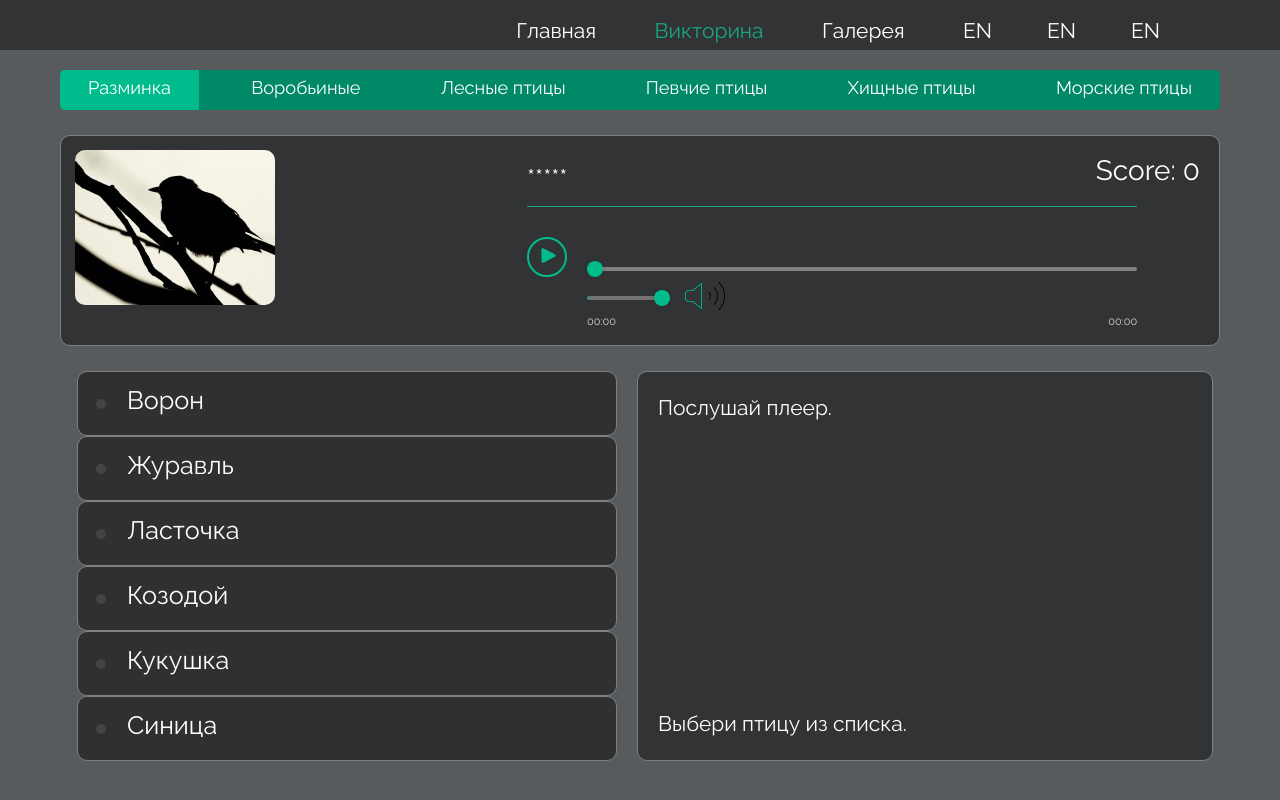
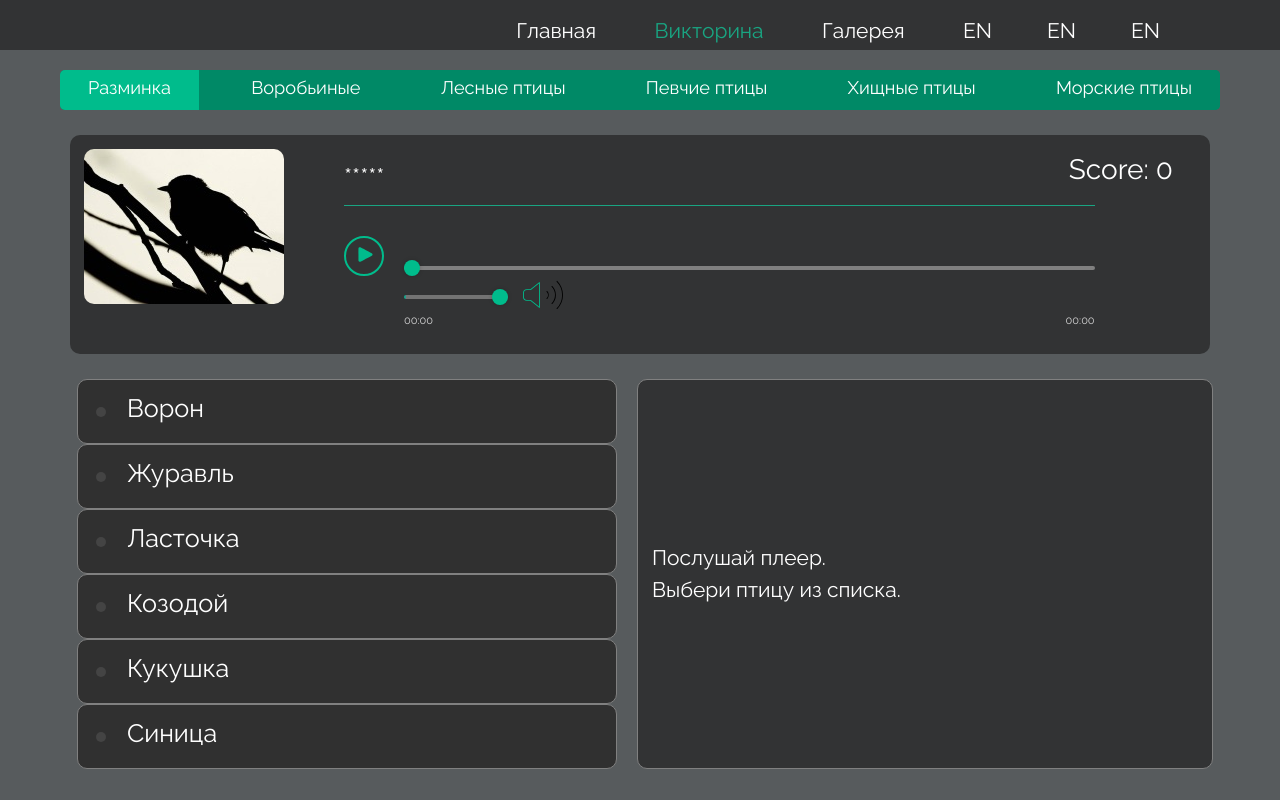
Before and after one commit to zhannach/song-bird, a website built with webpack: page song-bird/src/quiz.html in a window 1280 px wide. Shown: the top 800 px of the page. Built offline with nearby package versions, Linux system fonts and the light colour scheme; files whose address does not match are found by name.

Commit message:
refactor: fix style in global.css

```diff
--- a/song-bird/src/assets/styles/global.css
+++ b/song-bird/src/assets/styles/global.css
@@ -177,9 +177,13 @@ body {
     padding: 0;
   }
 
+  .header__nav {
+    margin-right: 25px;
+  }
+
   .nav__link {
     font-size: 1.5rem;
-    margin: 15px 15px 15px 30px;
+    margin: 15px 10px 30px;
   }
 }
 
@@ -201,8 +205,9 @@ body {
     flex-direction: column;
     background-color: rgb(50, 51, 52);
     width: 100%;
-    height: 200px;
+    height: 300px;
     z-index: 2001;
+    margin: 0;
   }
 
   .header__nav.active .nav__link {
--- a/song-bird/src/assets/styles/quiz.scss
+++ b/song-bird/src/assets/styles/quiz.scss
@@ -30,6 +30,8 @@ $border: 1.2px solid $add-color;
     display: none;
   }
 }
+
+// pagination
 
 .pagination {
   max-width: $main-width;
@@ -67,12 +69,18 @@ $border: 1.2px solid $add-color;
 
 .random-bird {
   display: flex;
-  justify-content: space-between;
+  justify-content: center;
+  max-width: 1150px;
   padding: 1rem;
-  margin: 0 20px 25px;
+  margin: 0 30px 25px;
   background-color: rgb(50, 51, 52);
   border-radius: $border-radius;
-  border: $border
+}
+
+.random-bird .bird-card__item {
+  display: flex;
+  justify-content: flex-start;
+  width: 100%;
 }
 
 .random-bird__img {
@@ -83,7 +91,10 @@ $border: 1.2px solid $add-color;
   width: 920px;
 }
 
-.bird__group {
+.random-bird .bird-card__group {
+  width: 75%;
+  margin-left: 60px;
+  position: relative;
   position: relative;
 }
 
@@ -101,7 +112,7 @@ $border: 1.2px solid $add-color;
   z-index: 100;
 }
 
-.bird__player {
+.bird-card__player {
   margin-bottom: 10px;
 }
 
@@ -306,10 +317,10 @@ $border: 1.2px solid $add-color;
 
 
 // bird card
-.bird-card {
+.options .bird-card {
   display: flex;
   flex-direction: column;
-  justify-content: space-between;
+  justify-content: center;
   padding: 1rem;
   background-color: rgb(50, 51, 52);
   border-radius: $border-radius;
@@ -371,9 +382,9 @@ $border: 1.2px solid $add-color;
   width: 100%;
 }
 
-.bird-card__info {
+.options .bird-card__info {
   box-sizing: border-box;
-  font-size: 1rem;
+  font-size: 1.2rem;
   margin: 20px 10px 10px;
 }
 
@@ -414,6 +425,11 @@ $border: 1.2px solid $add-color;
   .options-names {
     width: 35%;
   }
+
+  .random-bird {
+    margin: 0 20px 25px;
+  }
+
   .bird-card{
     flex: 1 1 55%;
     margin-right: 20px;
@@ -452,9 +468,9 @@ $border: 1.2px solid $add-color;
     height: 45px;
   }
 
-  .bird-card {
+  .options .bird-card {
     width: 94%;
-    padding: 0;
+    padding: 20px;
   }
 
   .btn-next {
--- a/song-bird/src/quiz.html
+++ b/song-bird/src/quiz.html
@@ -158,6 +158,7 @@
       </div>
     </footer>
   </div>
+  <div class="overlay"></div>
 </body>
 
 </html>
```
Also changed, not shown: song-bird/src/gallery.html (+1 -0 lines).
